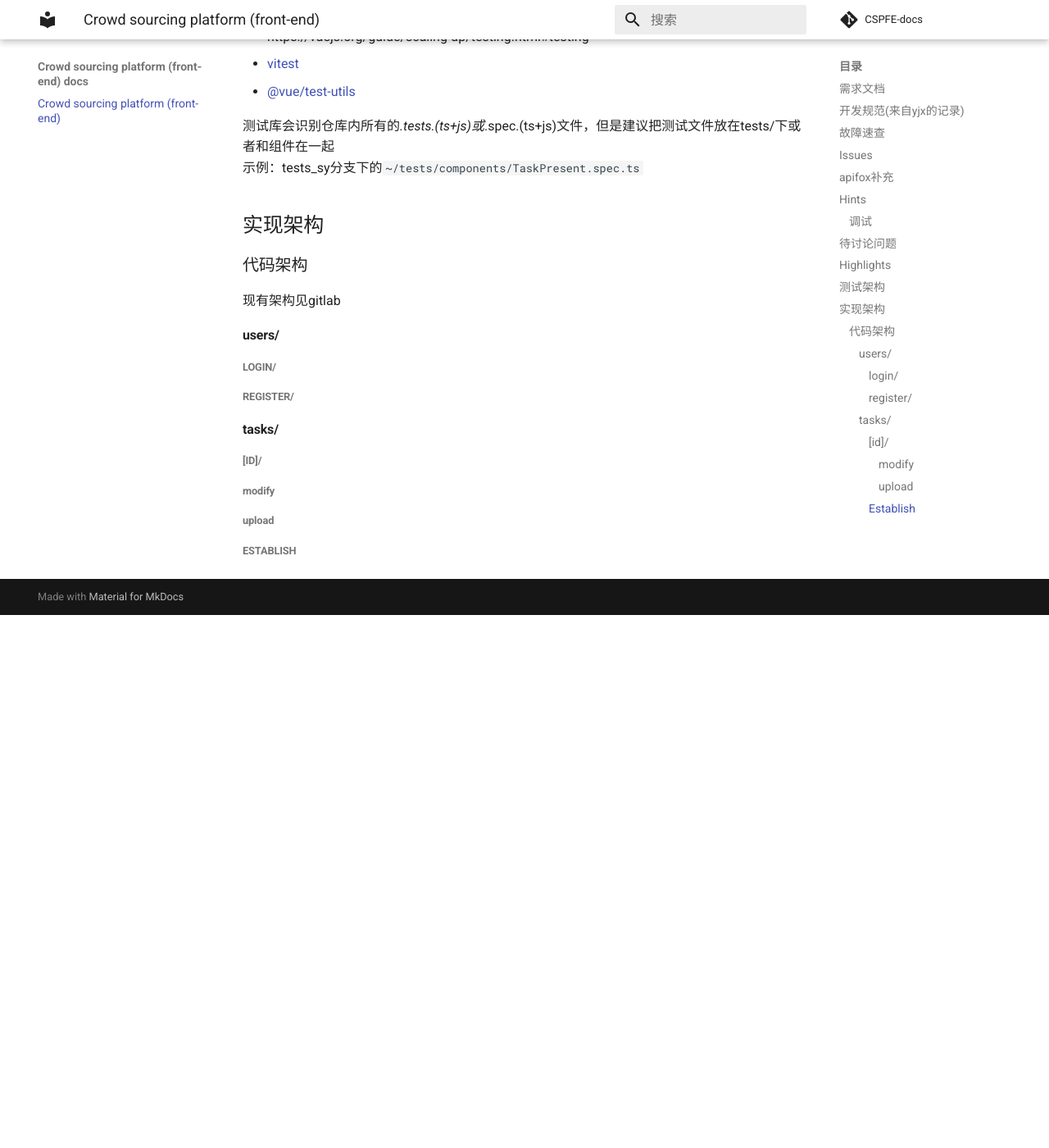
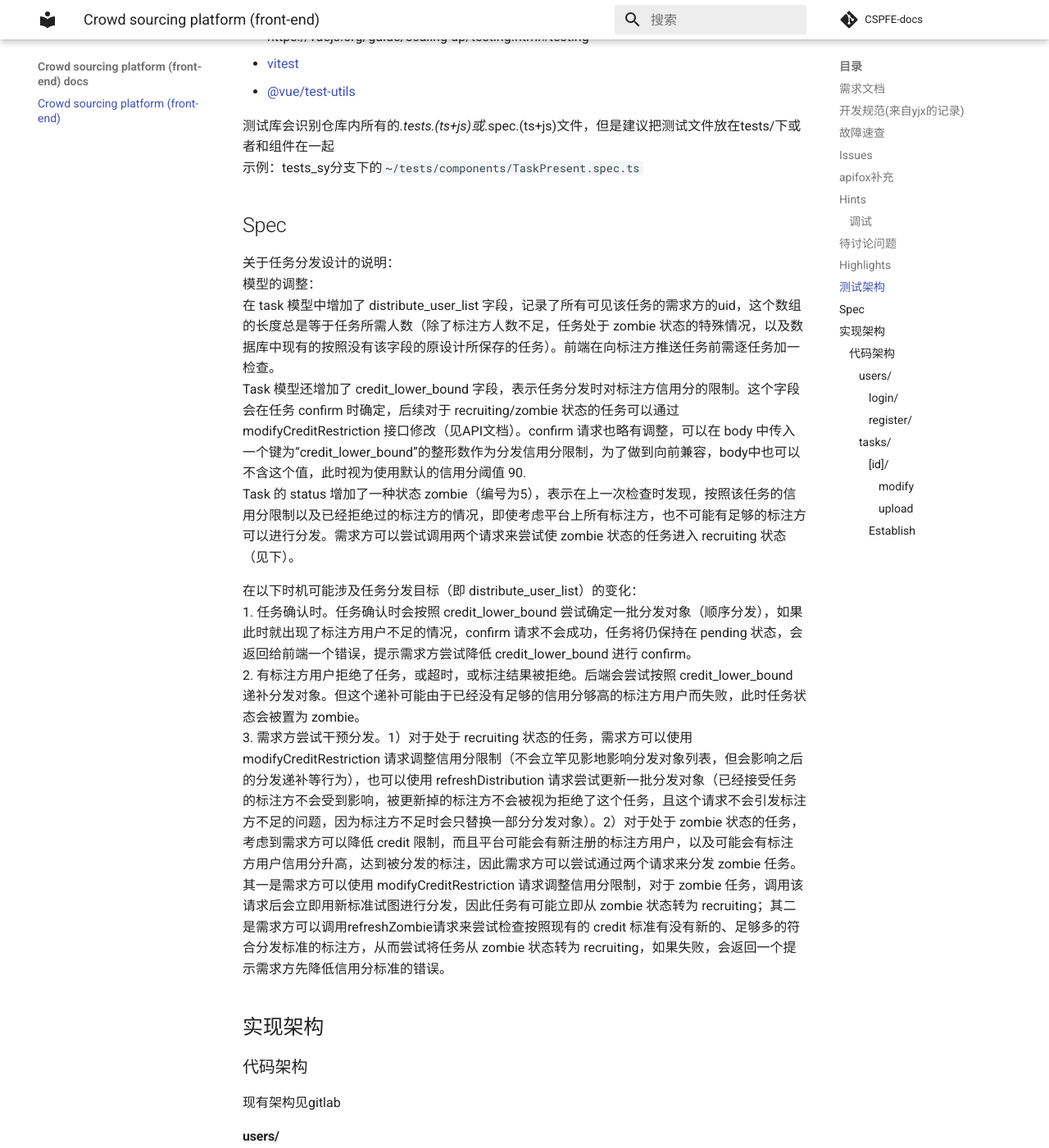
Before and after one commit to syniox/CSFE-docs, an MkDocs documentation site: the page built from docs/index.md, in a window 1280 px wide and 1400 px high, scrolled down 3000 px. Shown: the whole window at 82% size. Built offline with MkDocs 1.6.1 and Material for MkDocs 9.7.7, drawn with Linux system fonts in a browser that asks for light colours; comment, search, counter and statistics services are not loaded; before the commit the page ends 3750 px from its top, so only the background shows below that.

Commit message:
Update index.md

```diff
--- a/docs/index.md
+++ b/docs/index.md
@@ -100,6 +100,19 @@ E2E框架目前没有（看上去不要求x
 测试库会识别仓库内所有的*.tests.(ts+js)或*.spec.(ts+js)文件，但是建议把测试文件放在tests/下或者和组件在一起
 示例：tests_sy分支下的`~/tests/components/TaskPresent.spec.ts`
 
+## Spec
+
+关于任务分发设计的说明：
+模型的调整：
+在 task 模型中增加了 distribute_user_list 字段，记录了所有可见该任务的需求方的uid，这个数组的长度总是等于任务所需人数（除了标注方人数不足，任务处于 zombie 状态的特殊情况，以及数据库中现有的按照没有该字段的原设计所保存的任务）。前端在向标注方推送任务前需逐任务加一检查。
+Task 模型还增加了 credit_lower_bound 字段，表示任务分发时对标注方信用分的限制。这个字段会在任务 confirm 时确定，后续对于 recruiting/zombie 状态的任务可以通过 modifyCreditRestriction 接口修改（见API文档）。confirm 请求也略有调整，可以在 body 中传入一个键为“credit_lower_bound”的整形数作为分发信用分限制，为了做到向前兼容，body中也可以不含这个值，此时视为使用默认的信用分阈值 90.
+Task 的 status 增加了一种状态 zombie（编号为5），表示在上一次检查时发现，按照该任务的信用分限制以及已经拒绝过的标注方的情况，即使考虑平台上所有标注方，也不可能有足够的标注方可以进行分发。需求方可以尝试调用两个请求来尝试使 zombie 状态的任务进入 recruiting 状态（见下）。
+
+在以下时机可能涉及任务分发目标（即 distribute_user_list）的变化：
+1. 任务确认时。任务确认时会按照 credit_lower_bound 尝试确定一批分发对象（顺序分发），如果此时就出现了标注方用户不足的情况，confirm 请求不会成功，任务将仍保持在 pending 状态，会返回给前端一个错误，提示需求方尝试降低 credit_lower_bound 进行 confirm。
+2. 有标注方用户拒绝了任务，或超时，或标注结果被拒绝。后端会尝试按照 credit_lower_bound 递补分发对象。但这个递补可能由于已经没有足够的信用分够高的标注方用户而失败，此时任务状态会被置为 zombie。
+3. 需求方尝试干预分发。1）对于处于 recruiting 状态的任务，需求方可以使用 modifyCreditRestriction 请求调整信用分限制（不会立竿见影地影响分发对象列表，但会影响之后的分发递补等行为），也可以使用 refreshDistribution 请求尝试更新一批分发对象（已经接受任务的标注方不会受到影响，被更新掉的标注方不会被视为拒绝了这个任务，且这个请求不会引发标注方不足的问题，因为标注方不足时会只替换一部分分发对象）。2）对于处于 zombie 状态的任务，考虑到需求方可以降低 credit 限制，而且平台可能会有新注册的标注方用户，以及可能会有标注方用户信用分升高，达到被分发的标注，因此需求方可以尝试通过两个请求来分发 zombie 任务。其一是需求方可以使用 modifyCreditRestriction 请求调整信用分限制，对于 zombie 任务，调用该请求后会立即用新标准试图进行分发，因此任务有可能立即从 zombie 状态转为 recruiting；其二是需求方可以调用refreshZombie请求来尝试检查按照现有的 credit 标准有没有新的、足够多的符合分发标准的标注方，从而尝试将任务从 zombie 状态转为 recruiting，如果失败，会返回一个提示需求方先降低信用分标准的错误。
+
 
 ## 实现架构
 
```
